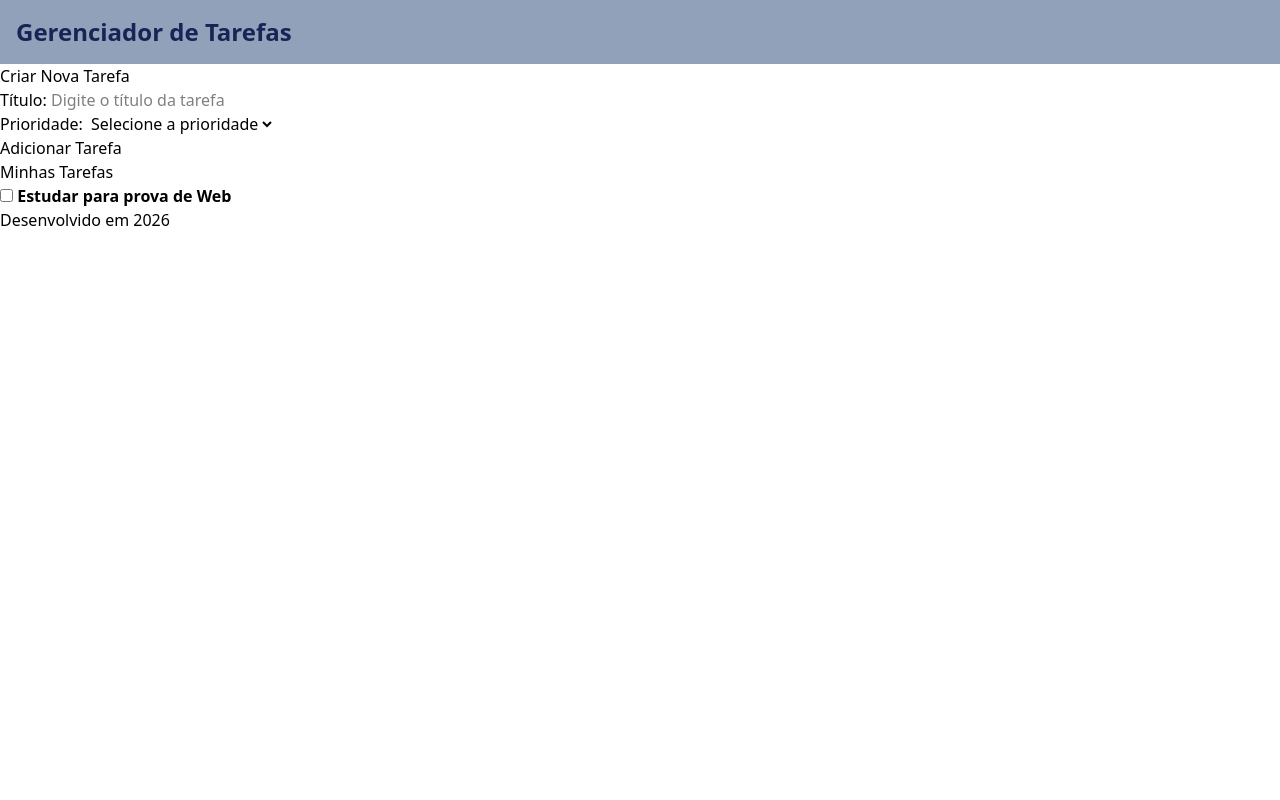
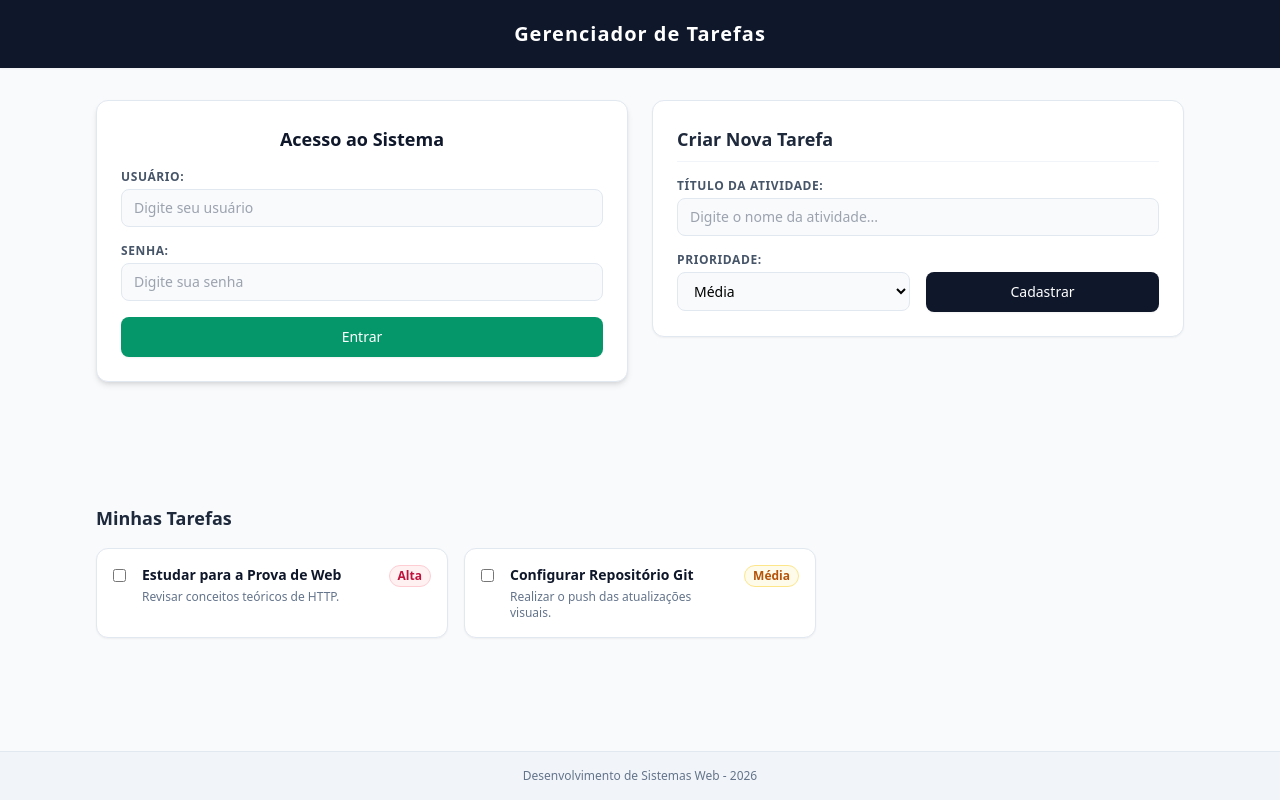
Before and after one commit to DAlS1N/dsw-geranciador-tarefas-Kaua-Dal-Santo, a plain HTML site: page index.html in a window 1280 px wide. Drawn offline with nearby package versions, Linux system fonts and the light colour scheme.

Commit message:
Update index.html

```diff
--- a/index.html
+++ b/index.html
@@ -1,69 +1,97 @@
 <!DOCTYPE html>
 <html lang="pt-BR">
+
 <head>
   <meta charset="UTF-8">
   <meta name="viewport" content="width=device-width, initial-scale=1.0">
-    <link rel="stylesheet" href="style.css">
-  <script src="https://cdn.jsdelivr.net/npm/@tailwindcss/browser@4"></script>
   <title>Gerenciador de Tarefas</title>
+  <!-- Linha de inclusão do Tailwind CSS via CDN -->
+  <script src="https://cdn.tailwindcss.com"></script>
 </head>
-<body>
 
-    <header class="bg-slate-400 text-blue-950 text-2xl font-bold">
-        <h1 class="p-4">Gerenciador de Tarefas</h1>
+<body class="bg-slate-50 min-h-screen font-sans antialiased flex flex-col justify-between">
+  <header class="bg-slate-900 text-white py-5 shadow-sm text-center">
+    <h1 class="text-xl font-bold tracking-wider" id="titulo-principal">Gerenciador de Tarefas</h1>
   </header>
 
-    <main>
-
-        <!-- Seção do formulário de cadastro -->
-        <section>
-            <h2>Criar Nova Tarefa</h2>
-
-            <form id="form-tarefa">
-
-                <div>
-                    <label for="input-titulo">Título:</label>
+  <main class="flex-1 w-full max-w-6xl mx-auto p-4 md:p-6 lg:p-8 grid grid-cols-1 md:grid-cols-2 gap-6 items-start">
+    <section id="secao-login"
+      class="w-full bg-white rounded-xl border border-slate-200 shadow-md p-6 flex flex-col gap-4">
+      <h2 class="text-lg font-bold text-center text-slate-900">Acesso ao Sistema</h2>
+      <form class="flex flex-col gap-4">
+        <div class="flex flex-col gap-1">
+          <label class="text-xs font-bold text-slate-600 uppercase tracking-wider">Usuário:</label>
+          <input type="text" required placeholder="Digite seu usuário"
+            class="w-full bg-slate-50 border border-slate-200 rounded-lg py-2 px-3 text-sm focus:outline-none">
+        </div>
+        <div class="flex flex-col gap-1">
+          <label class="text-xs font-bold text-slate-600 uppercase tracking-wider">Senha:</label>
+          <input type="password" required placeholder="Digite sua senha"
+            class="w-full bg-slate-50 border border-slate-200 rounded-lg py-2 px-3 text-sm focus:outline-none">
+        </div>
+        <button type="submit"
+          class="w-full bg-emerald-600 hover:bg-emerald-700 text-white font-medium text-sm py-2.5 rounded-lg transition-colors shadow-sm">
+          Entrar
+        </button>
+      </form>
+    </section>
+    <!-- Seção do Formulário de Cadastro -->
+    <section class="w-full bg-white rounded-xl border border-slate-200 shadow-sm p-6" id="secao-cadastro">
+      <h2 class="text-lg font-bold text-slate-800 mb-4 pb-2 border-b border-slate-100">Criar Nova Tarefa</h2>
+      <form class="grid grid-cols-1 md:grid-cols-2 gap-4">
+        <div class="flex flex-col gap-1 md:col-span-2">
+          <label class="text-xs font-bold text-slate-600 uppercase tracking-wider" for="input-titulo">Título da
+            Atividade:</label>
           <input
-                        type="text"
-                        id="input-titulo"
-                        name="titulo"
-                        placeholder="Digite o título da tarefa"
-                        required
-                    >
+            class="w-full bg-slate-50 border border-slate-200 rounded-lg py-2 px-3 text-sm focus:outline-none focus:ring-2 focus:ring-emerald-500/20 focus:border-emerald-500"
+            type="text" id="input-titulo" required placeholder="Digite o nome da atividade...">
         </div>
-
-                <div>
-                    <label for="select-prioridade">Prioridade:</label>
-                    <select id="select-prioridade" name="prioridade" required>
-                        <option value="">Selecione a prioridade</option>
-                        <option value="alta">Alta</option>
-                        <option value="media">Média</option>
-                        <option value="baixa">Baixa</option>
+        <div class="flex flex-col gap-1">
+          <label class="text-xs font-bold text-slate-600 uppercase tracking-wider"
+            for="select-prioridade">Prioridade:</label>
+          <select
+            class="w-full bg-slate-50 border border-slate-200 rounded-lg py-2 px-3 text-sm focus:outline-none"
+            id="select-prioridade" name="priority">
+            <option value="low">Baixa</option>
+            <option value="medium" selected>Média</option>
+            <option value="high">Alta</option>
           </select>
         </div>
-
-                <button type="submit">Adicionar Tarefa</button>
-
+        <button
+          class="w-full bg-slate-900 hover:bg-slate-800 text-white font-medium text-sm py-2.5 rounded-lg transition-colors shadow-sm md:mt-5"
+          id="btn-cadastrar" type="submit">Cadastrar</button>
       </form>
     </section>
 
-        <!-- Seção da lista de tarefas (protótipo estático) -->
-        <section>
-            <h2>Minhas Tarefas</h2>
-
-            <div>
-                <input type="checkbox" id="tarefa1">
-                <label for="tarefa1">
-                    <strong>Estudar para prova de Web</strong>
-                </label>
+    <!-- Seção da Lista de Tarefas (Protótipo Estático) -->
+    <section class="w-full md:col-span-2 mt-4" id="secao-lista">
+      <h2 class="text-lg font-bold text-slate-800 mb-4">Minhas Tarefas</h2>
+      <div class="grid grid-cols-1 md:grid-cols-2 lg:grid-cols-3 gap-4" id="tasks-list">
+        <article class="bg-white rounded-xl border border-slate-200 p-4 shadow-sm flex items-start gap-4">
+          <input class="mt-1 accent-emerald-500" type="checkbox">
+          <div class="flex-1">
+            <h4 class="text-sm font-bold text-slate-900">Estudar para a Prova de Web</h4>
+            <p class="text-xs text-slate-500 mt-1">Revisar conceitos teóricos de HTTP.</p>
+          </div>
+          <span
+            class="text-xs px-2 py-0.5 rounded-full bg-rose-50 border border-rose-200 text-rose-700 font-semibold">Alta</span>
+        </article>
+        <article class="bg-white rounded-xl border border-slate-200 p-4 shadow-sm flex items-start gap-4">
+          <input type="checkbox" class="mt-1 accent-emerald-500">
+          <div class="flex-1">
+            <h4 class="text-sm font-bold text-slate-900">Configurar Repositório Git</h4>
+            <p class="text-xs text-slate-500 mt-1">Realizar o push das atualizações visuais.</p>
+          </div>
+          <span
+            class="text-xs px-2 py-0.5 rounded-full bg-amber-50 border border-amber-200 text-amber-700 font-semibold">Média</span>
+        </article>
       </div>
     </section>
-
   </main>
 
-    <footer>
-        <p>Desenvolvido em 2026</p>
+  <footer class="bg-slate-100 text-center py-4 text-xs text-slate-500 border-t border-slate-200">
+    <p>Desenvolvimento de Sistemas Web - 2026</p>
   </footer>
+</body>
 
-</body>
 </html>
```
Lines whose indentation alone changed are shown as unchanged.
